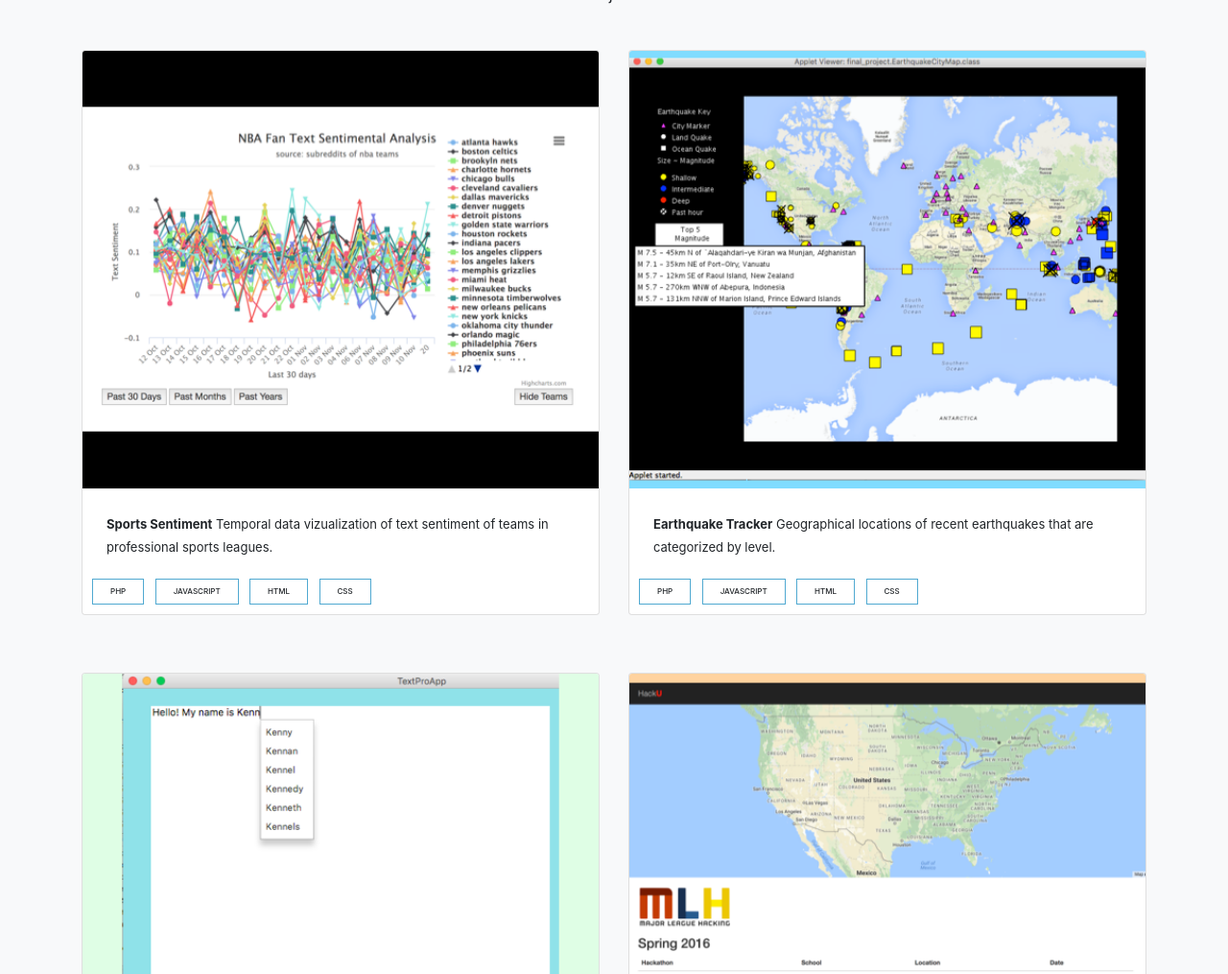
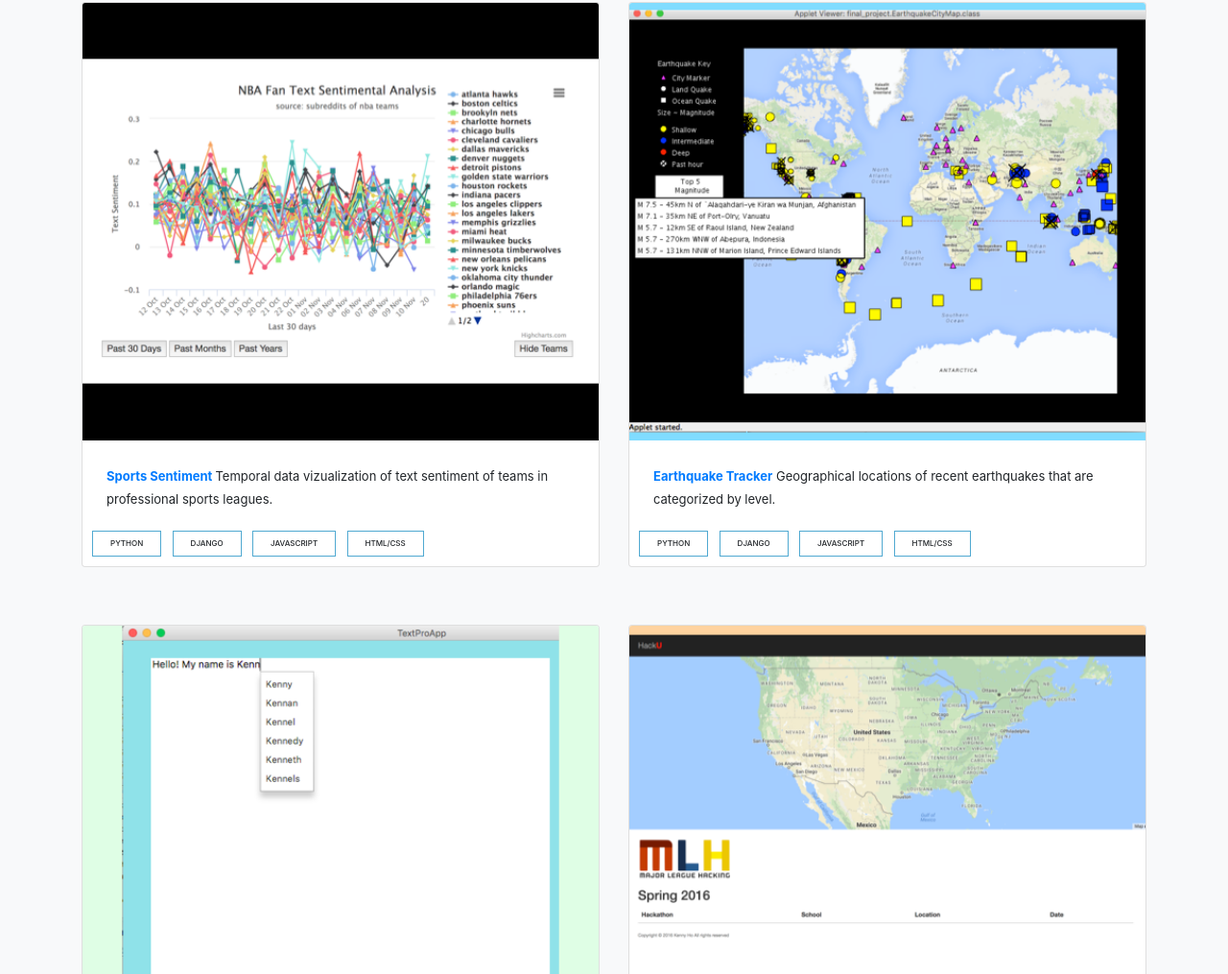
Before and after one commit to Kenny-Ho/kennyho-code.github.io, a website with bundled scripts: page index.html in a window 1280 px wide. Shown: the part 1785-2800 px from the top of the page at 96% size. Built offline with nearby package versions, Linux system fonts and the light colour scheme.

Commit message:
finished site

```diff
--- a/css/scrolling-nav.css
+++ b/css/scrolling-nav.css
@@ -143,6 +143,7 @@ section ul{
 
 .greeting{
   background: black;
+  padding-bottom: 50px;
 }
 
 .personal-statement{
--- a/index.html
+++ b/index.html
@@ -9,59 +9,40 @@
     <meta name="author" content="">
 
     <title>Kenny Ho</title>
-
     <!-- Bootstrap core CSS -->
     <link href="vendor/bootstrap/css/bootstrap.min.css" rel="stylesheet">
-
     <!-- Custom styles for this template -->
     <link href="css/scrolling-nav.css" rel="stylesheet">
-
   </head>
 
   <body id="page-top">
-
     <!-- Navigation -->
     <nav class="navbar navbar-expand-lg  white-bg fixed-top" id="mainNav">
       <div class="container">
         <a class="navbar-brand js-scroll-trigger" id="navBrand" href="#page-top">Kenny Ho</a>
-
-
-
       </div>
     </nav>
 
-
-
     <header class="greeting text-white">
       <div class="personal-statement container text-center">
-
-
         <p class="lead">
             "Computer science and programming is like pulling on a never ending string. There is always something new to learn. A challenge presents itself everyday."
         </p>
       </div>
     </header>
 
-
     <section id="about">
-
-
-
-
       <div class="container">
         <div class="row">
 
           <div class="col-lg-8 mx-auto">
             <p class="section-title">Resume</p>
-
             <p class="lead"><b>EDUCATION: </b></p>
             <hr>
-
             <div class="degree">
             <p style="margin: 0 0 0 0"><img class="icon" src="https://upload.wikimedia.org/wikipedia/en/thumb/c/cd/VCU_Seal_sans_logotype.svg/1200px-VCU_Seal_sans_logotype.svg.png"> Virginia Commonwealth University <span><i>2015 - 2017</i></span></p>
             <p>Post-baccalaureate in Computer Science <span><i>Richmond, VA</i></span> </p>
           </div>
-
             <div class="course-work">
             <p>Relevant Coursework:</p>
             <ul>
@@ -82,8 +63,6 @@
               <span class="skill"> C </span>
               <span class="skill"> sql </span>
               <span class="skill"> git </span>
-
-
             </div>
             <div class="degree">
               <p style="margin: 0 0 0 0"><img class="icon" src="https://upload.wikimedia.org/wikipedia/en/thumb/c/cd/VCU_Seal_sans_logotype.svg/1200px-VCU_Seal_sans_logotype.svg.png"> Virginia Commonwealth University <span><i>2009 - 2014</i></span></p>
@@ -107,8 +86,6 @@
               <span class="skill"> git </span>
               <span class="skill"> html </span>
               <span class="skill"> css </span>
-
-
             </div>
 
             <div class="degree">
@@ -123,8 +100,6 @@
               <span class="skill"> Javascript </span>
               <span class="skill"> HTML </span>
               <span class="skill"> CSS </span>
-
-
             </div>
 
           </div>
@@ -134,26 +109,19 @@
 
     <section id="services" class="bg-light">
       <div class="container">
-
-            <p class="section-title">Projects</p>
-
-
-
-
+        <p class="section-title">Projects</p>
 
             <div class="row">
               <div class="col-sm-6 project-col">
                 <div class="card">
                   <img class="card-img-top" src="img/sports_sentiment.png" alt="Card image cap">
                   <div class="card-block">
-                    <p class="card-text"><b>Sports Sentiment</b> Temporal data vizualization of text sentiment of teams in professional sports leagues.</p>
+                    <p class="card-text"><b><a href="https://protected-bayou-78956.herokuapp.com/nba/sports_sentiment">Sports Sentiment </a></b> Temporal data vizualization of text sentiment of teams in professional sports leagues.</p>
                     <div class="skills-section-small">
-                      <span class="skill"> PHP </span>
-                      <span class="skill"> Javascript </span>
-                      <span class="skill"> HTML </span>
-                      <span class="skill"> CSS </span>
-
-
+                      <span class="skill"> Python </span>
+                      <span class="skill"> Django </span>
+                      <span class="skill"> JAVASCRIPT </span>
+                      <span class="skill"> HTML/CSS </span>
                     </div>
                   </div>
                 </div>
@@ -162,34 +130,26 @@
                 <div class="card">
                   <img class="card-img-top" src="img/earthquake_tracker.png" alt="Card image cap">
                   <div class="card-block">
-                    <p class="card-text"><b> Earthquake Tracker</b> Geographical locations of recent earthquakes that are categorized by level. </p>
+                    <p class="card-text"><b><a href="https://github.com/kennyho-code/UCSD_Earthquake_Map">Earthquake Tracker</a></b> Geographical locations of recent earthquakes that are categorized by level. </p>
                     <div class="skills-section-small">
-                      <span class="skill"> PHP </span>
-                      <span class="skill"> Javascript </span>
-                      <span class="skill"> HTML </span>
-                      <span class="skill"> CSS </span>
-
-
+                      <span class="skill"> Python </span>
+                      <span class="skill"> Django </span>
+                      <span class="skill"> JAVASCRIPT </span>
+                      <span class="skill"> HTML/CSS </span>
                     </div>
                   </div>
                 </div>
               </div>
             </div>
 
-
         <div class="row">
           <div class="col-sm-6 project-col">
             <div class="card">
               <img class="card-img-top" src="img/text_editor_pic.png" alt="Card image cap">
               <div class="card-block">
-                <p class="card-text"><b>Text Editor</b> A simple text editor with spell check, word completion, and markov text generation.</p>
+                <p class="card-text"><b><a href="https://github.com/kennyho-code/UCSD_Text_Editor">Text Editor</a></b> A simple text editor with spell check, word completion, and markov text generation.</p>
                 <div class="skills-section-small">
-                  <span class="skill"> PHP </span>
-                  <span class="skill"> Javascript </span>
-                  <span class="skill"> HTML </span>
-                  <span class="skill"> CSS </span>
-
-
+                  <span class="skill"> JAVA </span>
                 </div>
               </div>
             </div>
@@ -198,37 +158,17 @@
             <div class="card">
               <img class="card-img-top" src="img/uhacks.png" alt="Card image cap">
               <div class="card-block">
-                <p class="card-text"><b>uHacks</b> Schedule and mapping of present and future major league hacking hackathons.</p>
+                <p class="card-text"><b><a href="https://sheltered-tor-73161.herokuapp.com/">uHacks</a></b> Schedule and mapping of present and future major league hacking hackathons.</p>
                 <div class="skills-section-small">
-                  <span class="skill"> PHP </span>
-                  <span class="skill"> Javascript </span>
-                  <span class="skill"> HTML </span>
-                  <span class="skill"> CSS </span>
-
+                  <span class="skill"> JAVA </span>
 
                 </div>
               </div>
             </div>
           </div>
         </div>
-
-
-
-
-
-
-
-
-
-
-
-
-
-
-
       </div>
     </section>
-
 
     <!-- Footer -->
     <footer class="py-5 bg-dark">
@@ -237,14 +177,11 @@
       </div>
       <!-- /.container -->
     </footer>
-
     <!-- Bootstrap core JavaScript -->
     <script src="vendor/jquery/jquery.min.js"></script>
     <script src="vendor/bootstrap/js/bootstrap.bundle.min.js"></script>
-
     <!-- Plugin JavaScript -->
     <script src="vendor/jquery-easing/jquery.easing.min.js"></script>
-
     <!-- Custom JavaScript for this theme -->
     <script src="js/scrolling-nav.js"></script>
 
```
Also changed, not shown: README.md (deleted).
